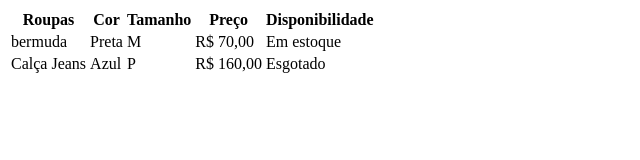
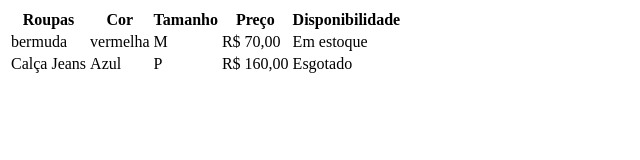
Before and after one commit to Jonathan-Sanches/Aula-tabela, a plain HTML site: page index.html.html in a window 1280 px wide. Shown: the whole page, without its empty margins (0-640 px from the left). Drawn offline with Linux system fonts and the light colour scheme.

Commit message:
mudando de preta para vermelha a coluna da cor

```diff
--- a/index.html.html
+++ b/index.html.html
@@ -16,7 +16,7 @@
         </tr>
         <tr>
             <td>bermuda</td>
-            <td>Preta</td>
+            <td>vermelha</td>
             <td>M</td>
             <td>R$ 70,00</td>
             <td>Em estoque</td>
```
